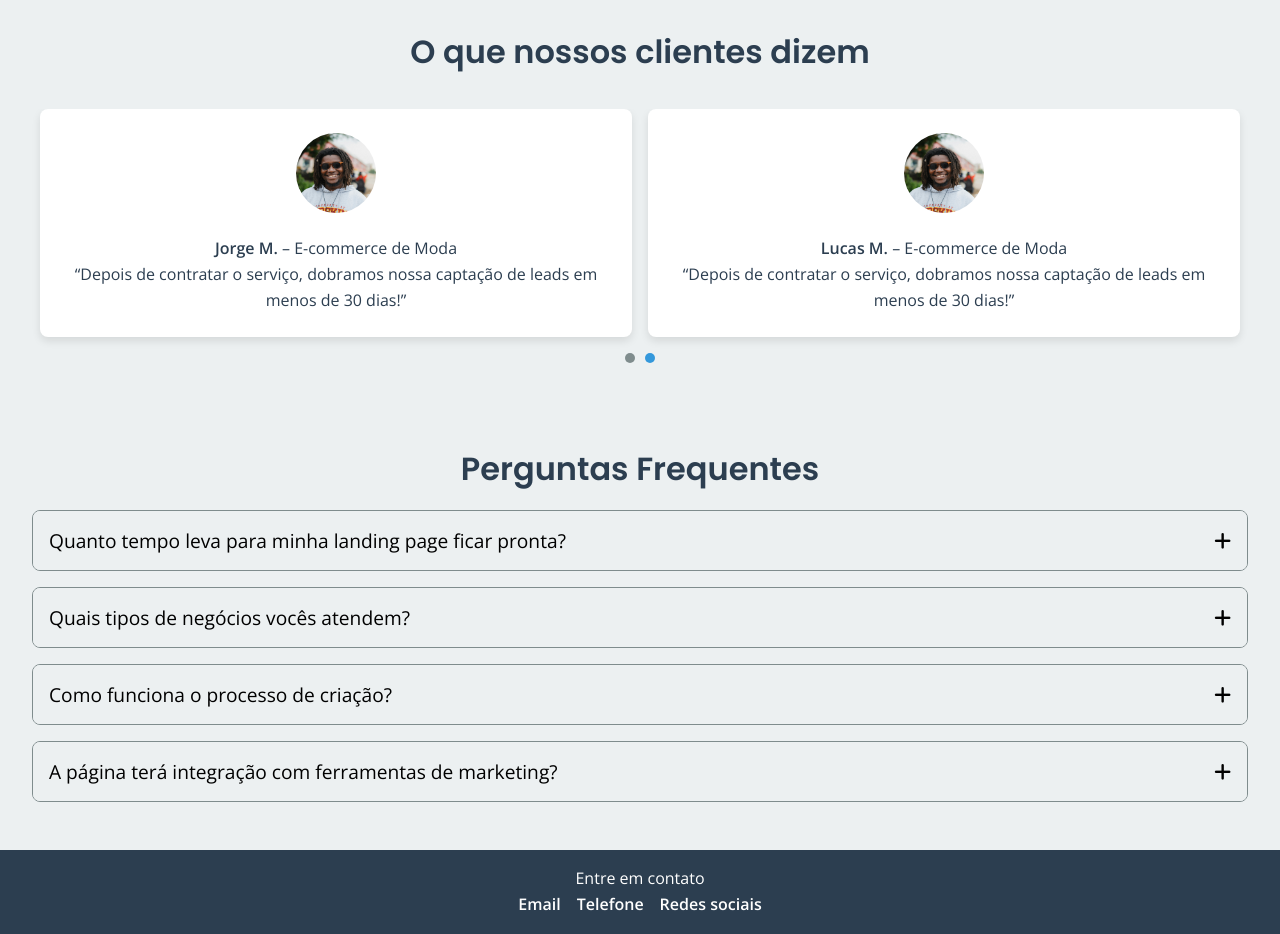
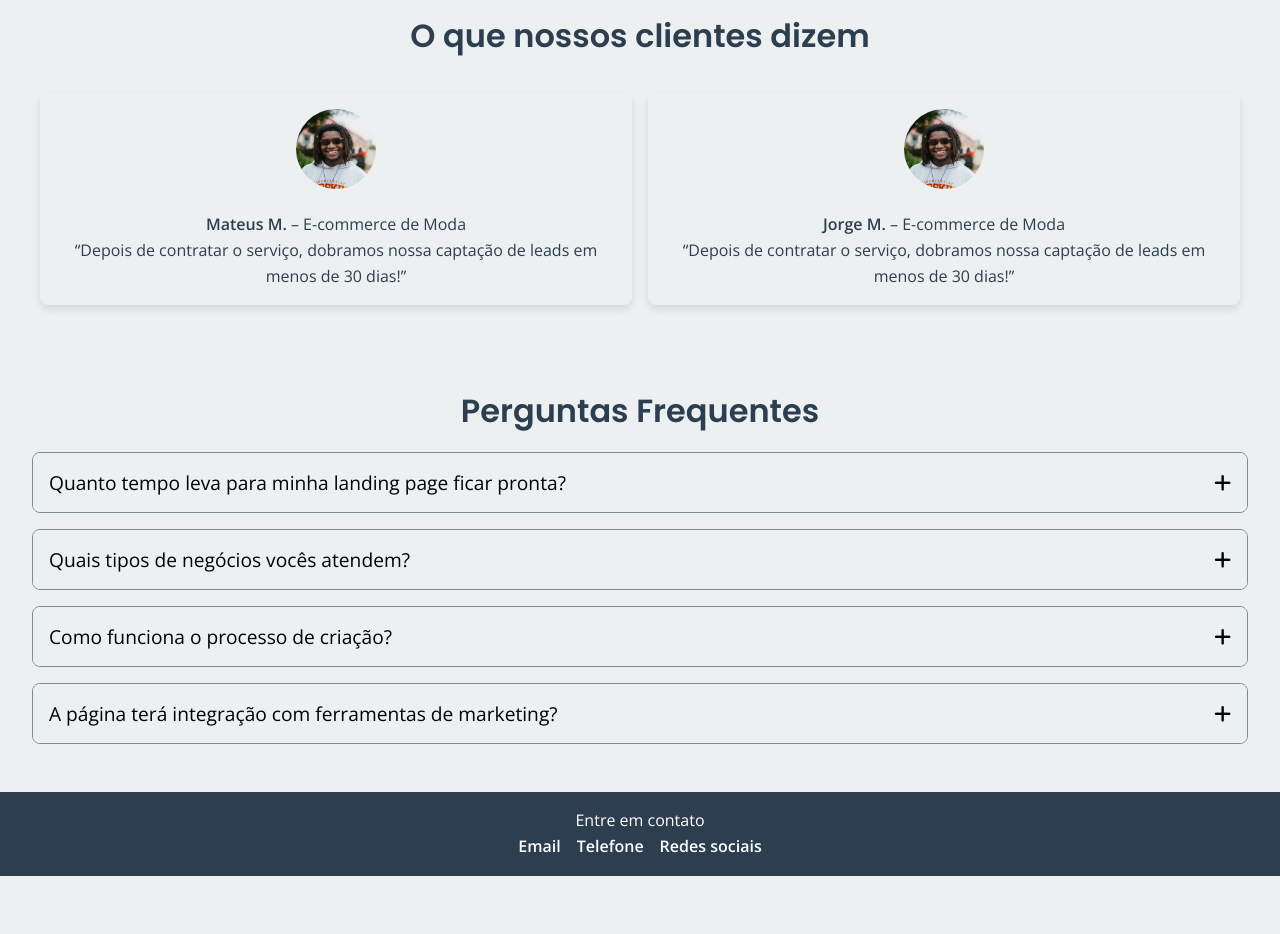
Before and after one commit to maiarascorrea/landing-page-01, a plain HTML site: page docs/index.html in a window 1280 px wide. Shown: the part 1680-2614 px from the top of the page. After the commit the page ends 2556 px from the top, so only its background shows below. Drawn offline with nearby package versions, Linux system fonts and the light colour scheme.

Commit message:
depoimentos slide ajustado notes ajustado

```diff
--- a/docs/css/style.css
+++ b/docs/css/style.css
@@ -265,7 +265,7 @@ nav a:hover {
 
 /* Carrossel de Depoimentos */
 
-/* .depoimentos {
+.depoimentos {
     text-align: center;
     padding: 2rem;
     position: relative;
@@ -280,14 +280,20 @@ nav a:hover {
 }
 .slider {
     display: flex;
-    overflow-x: auto;
-    scroll-behavior: smooth;
+    transition: transform 0.5s ease-in-out;
     gap: 1rem;
-    padding: 2rem;
+    padding: 1rem 0;
+}
+
+
+/* Wrapper para manter a estrutura */
+.slider-wrapper {
+    overflow: hidden; /* Esconde a rolagem */
+    width: 100%; /* Garante que o slider ocupe toda a largura */
 }
 
 .slide {
-    min-width: 300px;
+    min-width: calc(50% - 1rem); /* Dois slides por vez */
     background-color: var(--bg-light);
     border-radius: 8px;
     padding: 1rem;
@@ -295,6 +301,7 @@ nav a:hover {
     box-shadow: 0 4px 8px rgba(0, 0, 0, 0.1);
     transition: transform 0.3s;
 }
+
 
 .slide:hover {
     transform: scale(1.05);
@@ -308,74 +315,8 @@ nav a:hover {
 } */
 
 
-/* Depoimentos - Estilo do Carrossel */
-/* Depoimentos */
-.depoimentos {
-    text-align: center;
-    padding: 3rem 2rem;
-    background-color: var(--bg-light);
-}
+/* Depoimentos - Estilo do Carrossel
 
-.depoimentos h3 {
-    font-family: 'Poppins', sans-serif;
-    font-size: 2rem;
-    font-weight: 600;
-    margin-bottom: 2rem;
-    color: var(--primary-color);
-}
-
-/* Container do Carrossel */
-.carousel-container {
-    overflow: hidden;
-    position: relative;
-    max-width: 100%;
-}
-
-/* Slider */
-.slider {
-    display: flex;
-    transition: transform 0.5s ease-in-out; /* Transição suave */
-    gap: 1rem;
-}
-
-/* Slide */
-.slide {
-    min-width: calc(50% - 1rem); /* Dois slides por vez */
-    background-color: white;
-    border-radius: 8px;
-    padding: 1.5rem;
-    box-shadow: 0 4px 8px rgba(0, 0, 0, 0.1);
-    text-align: center;
-}
-
-/* Imagem do Cliente */
-.slide img {
-    width: 80px;
-    height: 80px;
-    border-radius: 50%;
-    margin-bottom: 1rem;
-}
-
-/* Paginação - Bolinhas */
-.pagination {
-    display: flex;
-    justify-content: center;
-    margin-top: 1rem;
-}
-
-.dot {
-    width: 10px;
-    height: 10px;
-    margin: 0 5px;
-    background-color: var(--text-secondary);
-    border-radius: 50%;
-    cursor: pointer;
-    transition: background-color 0.3s;
-}
-
-.dot.active {
-    background-color: var(--highlight-color);
-}
 
 
 /* CTAs */
--- a/docs/index.html
+++ b/docs/index.html
@@ -108,8 +108,17 @@
             <!-- Depoimentos (Carrossel) -->
             <section id="depoimentos" class="depoimentos">
                 <h3>O que nossos clientes dizem</h3>
-                <div class="carousel-container">
+                <div class="slider-wrapper">
                     <div class="slider">
+                        <div class="slide">
+                        </div>
+
+                        <div class="slide">
+                        </div>
+
+                        <div class="slide">
+                        </div>
+
                         <div class="slide">
                             <img src="./img/lucas.jpg" alt="Foto de Lucas">
                             <p><strong>Lucas M.</strong> – E-commerce de
@@ -119,7 +128,7 @@
                                 dias!”</blockquote>
                         </div>
                         <div class="slide">
-                            <img src="./img/lucas.jpg" alt="Foto de Lucas">
+                            <img src="./img/lucas.jpg" alt="Foto de Mateus">
                             <p><strong>Mateus M.</strong> – E-commerce de
                                 Moda</p>
                             <blockquote>“Depois de contratar o serviço, dobramos
@@ -127,32 +136,7 @@
                                 dias!”</blockquote>
                         </div>
                         <div class="slide">
-                            <img src="./img/lucas.jpg" alt="Foto de Lucas">
-                            <p><strong>Lucas M.</strong> – E-commerce de
-                                Moda</p>
-                            <blockquote>“Depois de contratar o serviço, dobramos
-                                nossa captação de leads em menos de 30
-                                dias!”</blockquote>
-                        </div>
-                        <div class="slide">
-                            <img src="./img/lucas.jpg" alt="Foto de Lucas">
-                            <p><strong>Mateus M.</strong> – E-commerce de
-                                Moda</p>
-                            <blockquote>“Depois de contratar o serviço, dobramos
-                                nossa captação de leads em menos de 30
-                                dias!”</blockquote>
-                        </div>
-
-                        <div class="slide">
-                            <img src="./img/carla-t.jpg" alt="Foto de Carla">
-                            <p><strong>Carla T.</strong> – Coach de Negócios</p>
-                            <blockquote>“A página ficou perfeita! A comunicação
-                                clara e estratégica trouxe mais clientes em
-                                menos
-                                tempo.”</blockquote>
-                        </div>
-                        <div class="slide">
-                            <img src="./img/lucas.jpg" alt="Foto de Lucas">
+                            <img src="./img/lucas.jpg" alt="Foto de Jorge">
                             <p><strong>Jorge M.</strong> – E-commerce de
                                 Moda</p>
                             <blockquote>“Depois de contratar o serviço, dobramos
@@ -160,8 +144,8 @@
                                 dias!”</blockquote>
                         </div>
                         <div class="slide">
-                            <img src="./img/lucas.jpg" alt="Foto de Lucas">
-                            <p><strong>Lucas M.</strong> – E-commerce de
+                            <img src="./img/lucas.jpg" alt="Foto de Diego">
+                            <p><strong>Diego M.</strong> – E-commerce de
                                 Moda</p>
                             <blockquote>“Depois de contratar o serviço, dobramos
                                 nossa captação de leads em menos de 30
@@ -169,18 +153,12 @@
                         </div>
                         <div class="slide">
                             <img src="./img/carla-t.jpg" alt="Foto de Carla">
-                            <p><strong>Carla T.</strong> – Coach de Negócios</p>
-                            <blockquote>“A página ficou perfeita! A comunicação
-                                clara e estratégica trouxe mais clientes em
-                                menos
-                                tempo.”</blockquote>
+                            <p><strong>Carla M.</strong> – E-commerce de
+                                Moda</p>
+                            <blockquote>“Depois de contratar o serviço, dobramos
+                                nossa captação de leads em menos de 30
+                                dias!”</blockquote>
                         </div>
-
-                    </div>
-                    <div class="pagination">
-                        <span class="dot active"></span>
-                        <span class="dot"></span>
-
                     </div>
                 </div>
             </section>
@@ -190,37 +168,44 @@
                 <h3>Perguntas Frequentes</h3>
                 <div class="faq-item">
                     <button class="faq-question">
-                        <span>Quanto tempo leva para minha landing page
+                        <span>Quanto tempo leva para minha
+                            landing page
                             ficar
                             pronta?</span>
                         <i class="fas fa-plus"></i>
                     </button>
                     <div class="faq-answer">
-                        <p>O tempo médio de entrega é de 5 a 7 dias
+                        <p>O tempo médio de entrega é de 5 a
+                            7 dias
                             úteis.</p>
                     </div>
                 </div>
 
                 <div class="faq-item">
                     <button class="faq-question">
-                        <span>Quais tipos de negócios vocês atendem?</span>
+                        <span>Quais tipos de negócios vocês
+                            atendem?</span>
                         <i class="fas fa-plus"></i>
                     </button>
                     <div class="faq-answer">
-                        <p>Atendemos desde pequenas empresas até grandes
+                        <p>Atendemos desde pequenas empresas
+                            até grandes
                             marcas.</p>
                     </div>
                 </div>
 
                 <div class="faq-item">
                     <button class="faq-question">
-                        <span>Como funciona o processo de criação?</span>
+                        <span>Como funciona o processo de
+                            criação?</span>
                         <i class="fas fa-plus"></i>
                     </button>
                     <div class="faq-answer">
-                        <p>Realizamos uma consultoria inicial e, com base
+                        <p>Realizamos uma consultoria
+                            inicial e, com base
                             nas
-                            suas necessidades, desenvolvemos a landing page
+                            suas necessidades, desenvolvemos
+                            a landing page
                             sob
                             medida.</p>
                     </div>
@@ -228,13 +213,16 @@
 
                 <div class="faq-item">
                     <button class="faq-question">
-                        <span>A página terá integração com ferramentas de
+                        <span>A página terá integração com
+                            ferramentas de
                             marketing?</span>
                         <i class="fas fa-plus"></i>
                     </button>
                     <div class="faq-answer">
-                        <p>Sim, podemos integrar com ferramentas como Google
-                            Analytics, Mailchimp e outras.</p>
+                        <p>Sim, podemos integrar com
+                            ferramentas como Google
+                            Analytics, Mailchimp e
+                            outras.</p>
                     </div>
                 </div>
             </section>
@@ -242,8 +230,10 @@
             <footer id="contato">
                 <p>Entre em contato</p>
                 <ul>
-                    <li><a href="mailto:contato@empresa.com">Email</a></li>
-                    <li><a href="tel:+551199999999">Telefone</a></li>
+                    <li><a
+                            href="mailto:contato@empresa.com">Email</a></li>
+                    <li><a
+                            href="tel:+551199999999">Telefone</a></li>
                     <li><a href="#">Redes sociais</a></li>
                 </ul>
             </footer>
--- a/docs/js/script.js
+++ b/docs/js/script.js
@@ -50,45 +50,53 @@ window.addEventListener('scroll', () => {
 
 //Depoimentos
 const slider = document.querySelector('.slider');
-const dots = document.querySelectorAll('.dot');
 let currentIndex = 0;
-const slidesPerView = 2; // Exibe 2 slides por vez
-const totalSlides = Math.ceil(slider.children.length / slidesPerView); // Total de grupos de slides
+const totalSlides = slider.children.length;
+const slidesPerView = 2; // Mostrar dois slides por vez
 
-// Atualiza o carrossel para mostrar os slides corretos
-function updateCarousel(index) {
-    const slideWidth = slider.querySelector('.slide').offsetWidth + 16; // Largura do slide + gap
-    slider.style.transform = `translateX(-${index * slideWidth * slidesPerView}px)`;
-
-    // Atualiza a bolinha ativa
-    dots.forEach(dot => dot.classList.remove('active'));
-    dots[index % dots.length].classList.add('active');
+// Função para atualizar o carrossel
+function updateSlider() {
+    const slideWidth = slider.children[0].offsetWidth + 16; // Inclui o gap
+    const newTransform = -(currentIndex * slideWidth);
+    slider.style.transform = `translateX(${newTransform}px)`;
 }
 
-// Navegação manual com bolinhas
-dots.forEach((dot, index) => {
-    dot.addEventListener('click', () => {
-        currentIndex = index;
-        updateCarousel(currentIndex);
-    });
+// Navegação automática entre slides
+function autoSlide() {
+    // Calcula o próximo índice corretamente
+    currentIndex = (currentIndex + 1) % Math.ceil(totalSlides / slidesPerView);
+    updateSlider();
+}
+
+// Intervalo de troca automática a cada 3 segundos
+setInterval(autoSlide, 3000);
+
+// Suporte para navegação manual
+let isDown = false;
+let startX;
+let scrollLeft;
+
+slider.addEventListener('mousedown', (e) => {
+    isDown = true;
+    startX = e.pageX - slider.offsetLeft;
+    scrollLeft = slider.scrollLeft;
 });
 
-// Função para transição automática
-function autoSlide() {
-    currentIndex = (currentIndex + 1) % totalSlides; // Volta ao início após o último grupo
-    updateCarousel(currentIndex);
-}
+slider.addEventListener('mouseleave', () => {
+    isDown = false;
+});
 
-// Inicia o carrossel automático a cada 3 segundos
-let slideInterval = setInterval(autoSlide, 3000);
+slider.addEventListener('mouseup', () => {
+    isDown = false;
+});
 
-// Pausa o carrossel ao passar o mouse
-slider.addEventListener('mouseenter', () => clearInterval(slideInterval));
-slider.addEventListener('mouseleave', () => (slideInterval = setInterval(autoSlide, 3000)));
-
-// Ajusta o carrossel ao redimensionar a janela
-window.addEventListener('resize', () => updateCarousel(currentIndex));
-
+slider.addEventListener('mousemove', (e) => {
+    if (!isDown) return;
+    e.preventDefault();
+    const x = e.pageX - slider.offsetLeft;
+    const walk = (x - startX) * 2; // Ajusta a velocidade de rolagem
+    slider.scrollLeft = scrollLeft - walk;
+});
 
 // Seleciona todas as perguntas do FAQ
 const faqItems = document.querySelectorAll('.faq-item');
```
Also changed, not shown: 1 other file.
